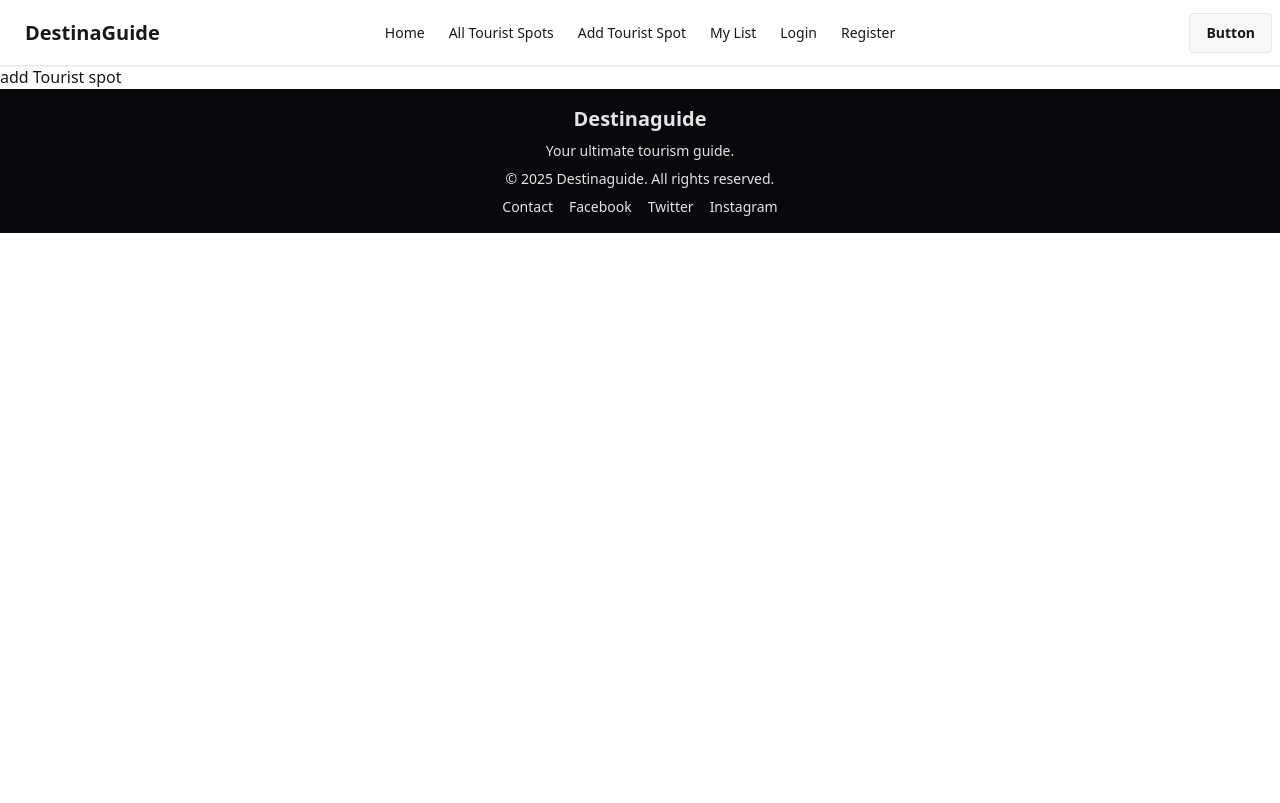
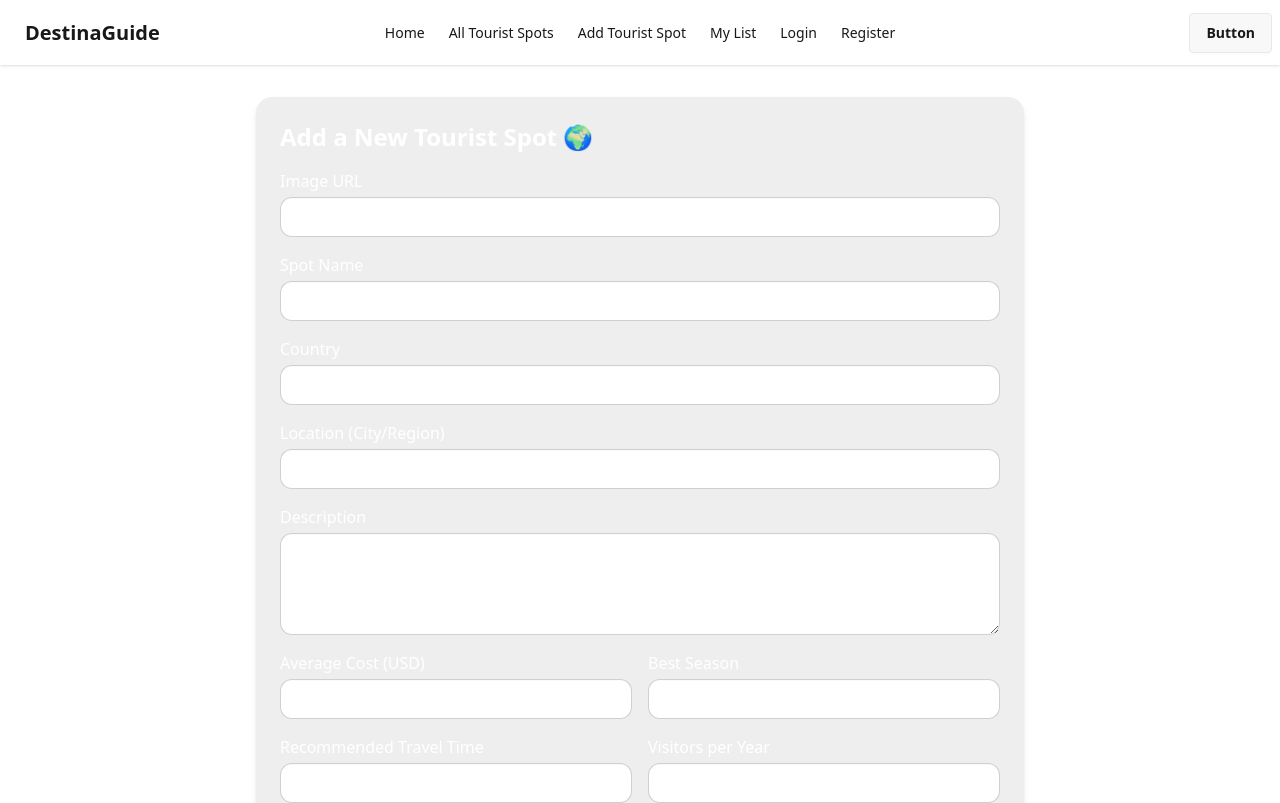
Before and after one commit to Alif-001/DestinaGuide-client, a React (Vite) app: page /add-tourist-spot in a window 1280 px wide. Shown: the top 803 px of the page. Built offline with nearby package versions, Linux system fonts and the light colour scheme.

Commit message:
Implement Add Tourist Spot Feature

```diff
--- a/package.json
+++ b/package.json
@@ -12,6 +12,7 @@
   "dependencies": {
     "react": "^19.0.0",
     "react-dom": "^19.0.0",
+    "react-toastify": "^11.0.5",
     "swiper": "^11.2.6"
   },
   "devDependencies": {
--- a/src/pages/AddTouristSpot.jsx
+++ b/src/pages/AddTouristSpot.jsx
@@ -1,11 +1,216 @@
-import React from 'react';
+import React, { useState } from "react";
+import { useNavigate } from "react-router-dom";
+import { toast, ToastContainer } from "react-toastify";
+import "react-toastify/dist/ReactToastify.css";
 
-const AddTouristSpot = () => {
-    return (
+export default function AddTouristSpot() {
+  const navigate = useNavigate();
+  const user = { displayName: "John Doe", email: "text@test.com" };
+  const [formData, setFormData] = useState({
+    image: "",
+    spotName: "",
+    country: "",
+    location: "",
+    description: "",
+    averageCost: "",
+    season: "",
+    travelTime: "",
+    visitorsPerYear: "",
+  });
+
+  const handleChange = (e) => {
+    const { name, value } = e.target;
+    setFormData((prev) => ({ ...prev, [name]: value }));
+  };
+
+  const isValidImageUrl = (url) =>
+    /^https?:\/\/.+\.(jpg|jpeg|png|webp|avif|gif|svg)$/.test(url);
+
+  const validateFormData = () => {
+    for (let key in formData) {
+      if (!formData[key]) {
+        toast.error(`Please fill the ${key} field!`);
+        return false;
+      }
+    }
+    if (!isValidImageUrl(formData.image)) {
+      toast.error("Please provide a valid image URL (jpg, png, etc).");
+      return false;
+    }
+    return true;
+  };
+
+  const handleSubmit = async (e) => {
+    e.preventDefault();
+    if (!validateFormData()) return;
+
+    const payload = {
+      ...formData,
+      averageCost: parseFloat(formData.averageCost),
+      visitorsPerYear: parseInt(formData.visitorsPerYear, 10),
+      addedBy: { name: user.displayName || "Anonymous", email: user.email },
+    };
+
+    try {
+      const response = await fetch(
+        `${import.meta.env.VITE_REACT_APP_API_URL}/tourist-spots`,
+        {
+          method: "POST",
+          headers: { "Content-Type": "application/json" },
+          body: JSON.stringify(payload),
+        }
+      );
+      if (!response.ok) throw new Error("Network response was not ok");
+
+      toast.success("🎉 Tourist spot added successfully!", {
+        autoClose: 1500, // Toast closes after 1.5 seconds
+        onClose: () => navigate("/my-list"), // Navigate only after toast disappears
+      });
+      setFormData({
+        image: "",
+        spotName: "",
+        country: "",
+        location: "",
+        description: "",
+        averageCost: "",
+        season: "",
+        travelTime: "",
+        visitorsPerYear: "",
+      });
+    } catch (err) {
+      console.error(err);
+      toast.error("❌ Failed to add spot. Try again later.");
+    }
+  };
+
+  return (
+    <div className="max-w-3xl mx-auto m-8  p-6 bg-base-300 text-white rounded-2xl shadow-md mt-8">
+      <h1 className="text-2xl font-bold mb-4">Add a New Tourist Spot 🌍</h1>
+      <form onSubmit={handleSubmit} className=" space-y-4">
         <div>
-            <h1>add Tourist spot</h1>
+          <label className="block mb-1 font-medium">Image URL</label>
+          <input
+            type="text"
+            name="image"
+            value={formData.image}
+            onChange={handleChange}
+            placeholder="https://example.com/image.jpg"
+            className="input  w-full p-2 border rounded-xl"
+          />
         </div>
-    );
-};
-
-export default AddTouristSpot;
+        <div>
+          <label className="block mb-1 font-medium">Spot Name</label>
+          <input
+            type="text"
+            name="spotName"
+            value={formData.spotName}
+            onChange={handleChange}
+            placeholder="Eiffel Tower"
+            className="input  w-full p-2 border rounded-xl"
+          />
+        </div>
+        <div>
+          <label className="block mb-1 font-medium">Country</label>
+          <input
+            type="text"
+            name="country"
+            value={formData.country}
+            onChange={handleChange}
+            placeholder="France"
+            className="input  w-full p-2 border rounded-xl"
+          />
+        </div>
+        <div>
+          <label className="block mb-1 font-medium">
+            Location (City/Region)
+          </label>
+          <input
+            type="text"
+            name="location"
+            value={formData.location}
+            onChange={handleChange}
+            placeholder="Paris"
+            className="input  w-full p-2 border rounded-xl"
+          />
+        </div>
+        <div>
+          <label className="block mb-1 font-medium">Description</label>
+          <textarea
+            name="description"
+            value={formData.description}
+            onChange={handleChange}
+            rows={4}
+            placeholder="A wrought-iron lattice tower on the Champ de Mars..."
+            className="textarea  w-full p-2 border rounded-xl"
+          />
+        </div>
+        <div className="grid grid-cols-1 md:grid-cols-2 gap-4">
+          <div>
+            <label className="block mb-1 font-medium">Average Cost (USD)</label>
+            <input
+              type="number"
+              name="averageCost"
+              value={formData.averageCost}
+              onChange={handleChange}
+              placeholder="150"
+              className="input  w-full p-2 border rounded-xl"
+            />
+          </div>
+          <div>
+            <label className="block mb-1 font-medium">Best Season</label>
+            <input
+              type="text"
+              name="season"
+              value={formData.season}
+              onChange={handleChange}
+              placeholder="Spring, Summer"
+              className="input  w-full p-2 border rounded-xl"
+            />
+          </div>
+          <div>
+            <label className="block mb-1 font-medium">
+              Recommended Travel Time
+            </label>
+            <input
+              type="text"
+              name="travelTime"
+              value={formData.travelTime}
+              onChange={handleChange}
+              placeholder="3 days"
+              className="input  w-full p-2 border rounded-xl"
+            />
+          </div>
+          <div>
+            <label className="block mb-1 font-medium">Visitors per Year</label>
+            <input
+              type="number"
+              name="visitorsPerYear"
+              value={formData.visitorsPerYear}
+              onChange={handleChange}
+              placeholder="7000000"
+              className="input  w-full p-2 border rounded-xl"
+            />
+          </div>
+        </div>
+        <button
+          type="submit"
+          className="w-full py-2 rounded-2xl bg-black text-white hover:bg-gray-600 shadow-md hover:shadow-lg transition-all duration-400 hover:scale-102 active:scale-95  ease-in-out cursor-pointer
+font-semibold"
+        >
+          Add Spot 🏖️
+        </button>
+      </form>
+      {/* Toast notifications container */}
+      <ToastContainer
+        position="top-right"
+        autoClose={3000}
+        hideProgressBar={false}
+        newestOnTop={false}
+        closeOnClick
+        pauseOnFocusLoss
+        draggable
+        pauseOnHover
+      />
+    </div>
+  );
+}
```
Also changed, not shown: 1 other file (tests, documents, lock files or other folders).
